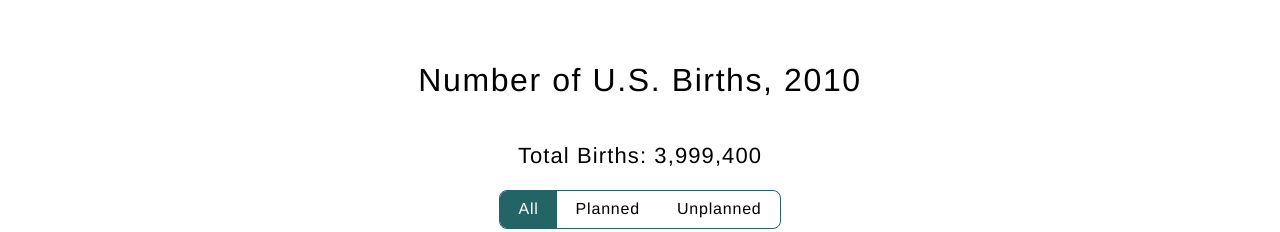
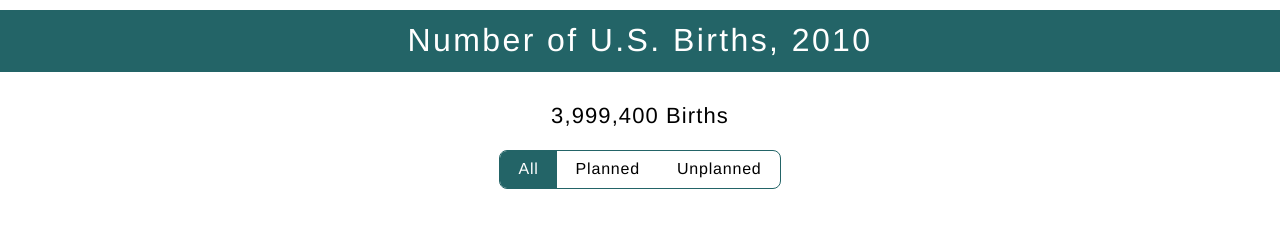
Before and after one commit to whroman/guttmacher, a website: page index.html in a window 1280 px wide. Drawn offline with nearby package versions, Linux system fonts and the light colour scheme.

Commit message:
minor styling

```diff
--- a/Gulpfile.js
+++ b/Gulpfile.js
@@ -9,5 +9,4 @@ var options = {
 gulp.task( 'default', function() {
     gulp.src('./')
         .pipe(gp.webserver(options))
-}
-);
+});
--- a/index.html
+++ b/index.html
@@ -7,10 +7,10 @@
 
   <script src="//cdnjs.cloudflare.com/ajax/libs/lodash.js/3.4.0/lodash.min.js"></script>
   <script src="//cdnjs.cloudflare.com/ajax/libs/jquery/2.1.3/jquery.min.js"></script>
+  <script src="//cdnjs.cloudflare.com/ajax/libs/angular.js/1.3.14/angular.js"></script>
   <script src="//cdnjs.cloudflare.com/ajax/libs/d3/3.5.5/d3.min.js"></script>
   <script src="//cdnjs.cloudflare.com/ajax/libs/topojson/1.6.9/topojson.min.js"></script>
   <script src="./bower_components/datamaps/dist/datamaps.usa.min.js"></script>
-  <script src="//cdnjs.cloudflare.com/ajax/libs/angular.js/1.3.14/angular.js"></script>
   <script src="./data.js"></script>
   <script src="./resources/app.js"></script>
 
@@ -20,10 +20,15 @@
   ng-app="guttmacher"
   ng-controller="guttmacher"
 >
-  <div class="spacer-xl"></div>
-  <h1 class="text-xl">Number of U.S. Births, 2010</h1>
-  <div class="spacer-lg"></div>
-  <div class="text-md">Total Births: {{numOfBirths.maps[numOfBirths.show].total}}</div>
+  <div class="spacer-sm"></div>
+  <div class="bg-blue text-white">
+    <div class="spacer-sm"></div>
+    <h1 class="text-xl text-thin">Number of U.S. Births, 2010</h1>
+    <div class="spacer-sm"></div>
+  </div>
+  <div class="spacer-sm"></div>
+  <div class="spacer-md"></div>
+  <div class="text-md">{{numOfBirths.maps[numOfBirths.show].total}} Births</div>
   <div class="spacer-md"></div>
   <div class="show round border-blue">
     <div
--- a/resources/main.css
+++ b/resources/main.css
@@ -50,6 +50,11 @@ a[href], [ng-click] {
 
 .text-white {
     color: #FFFFFF;
+}
+
+.text-thin {
+    font-family: 'helvetica neue';
+    letter-spacing: 0.075em;
 }
 
 [class*="-spacer-"] {
```
